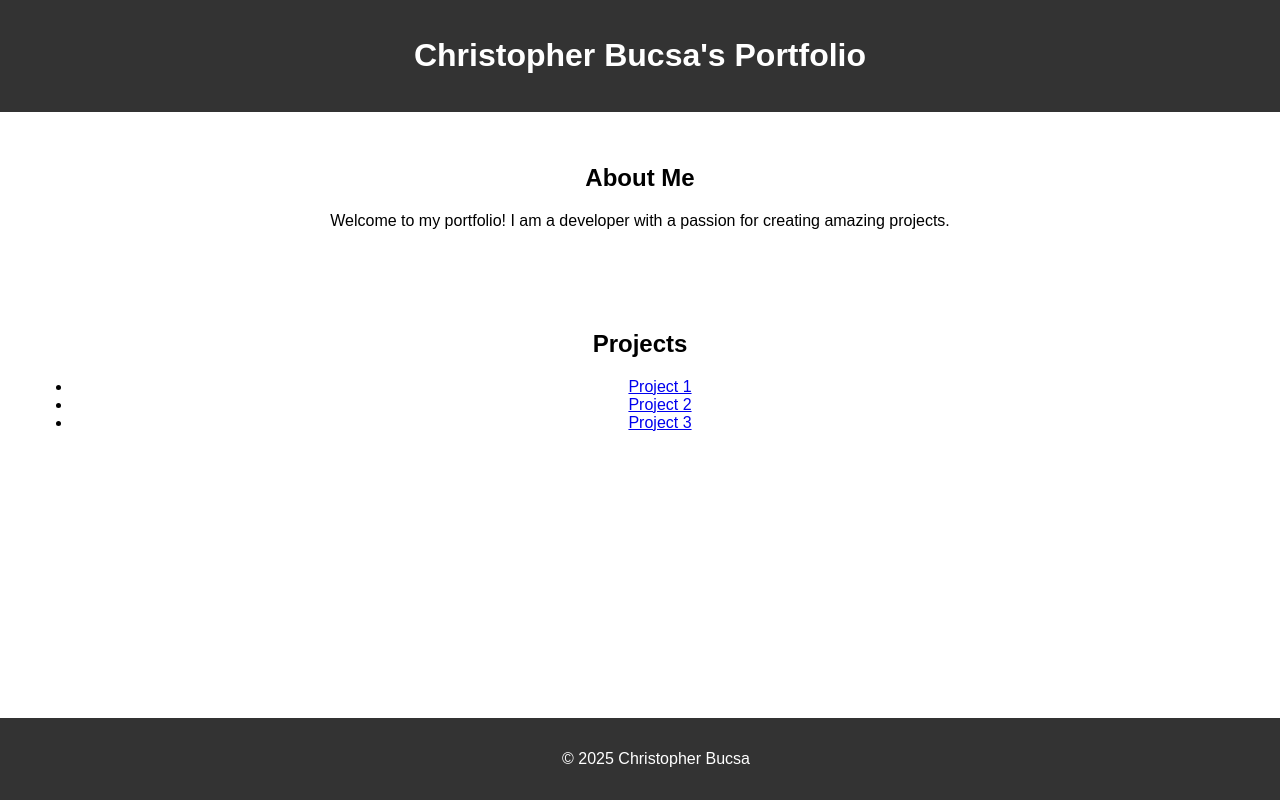
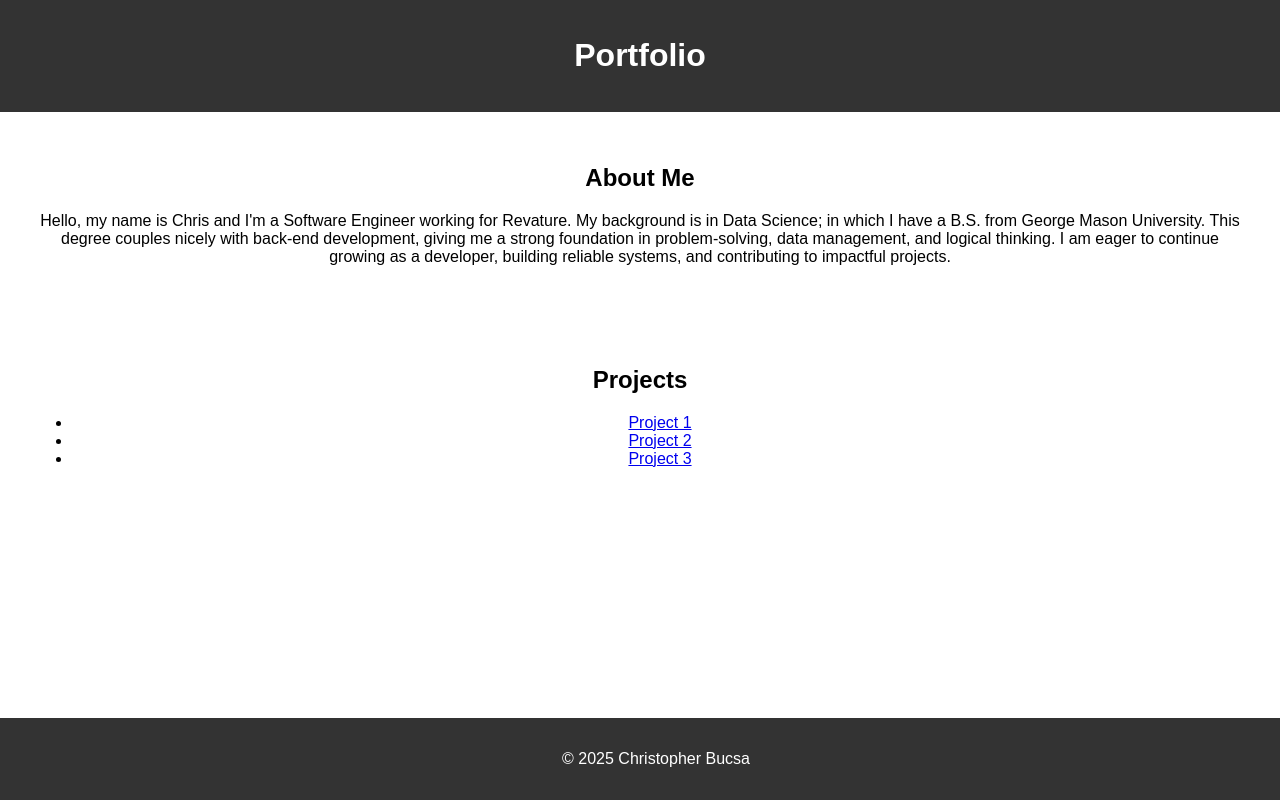
Before and after one commit to ChristopherBucsa/ChristopherBucsa.github.io, a plain HTML site: page index.html in a window 1280 px wide. Drawn offline with Linux system fonts and the light colour scheme.

Commit message:
Update to: index.html file - Altered "About me" and "Header" sections/

```diff
--- a/index.html
+++ b/index.html
@@ -8,11 +8,17 @@
 </head>
 <body>
     <header>
-        <h1>Christopher Bucsa's Portfolio</h1>
+        <h1>Portfolio</h1>
     </header>
     <section>
         <h2>About Me</h2>
-        <p>Welcome to my portfolio! I am a developer with a passion for creating amazing projects.</p>
+        <p>
+            Hello, my name is Chris and I'm a Software Engineer working for Revature. My background
+           is in Data Science; in which I have a B.S. from George Mason University. This degree
+           couples nicely with back-end development, giving me a strong foundation in problem-solving,
+           data management, and logical thinking. I am eager to continue growing as a developer, building
+           reliable systems, and contributing to impactful projects.
+        </p>
     </section>
     <section>
         <h2>Projects</h2>
```
